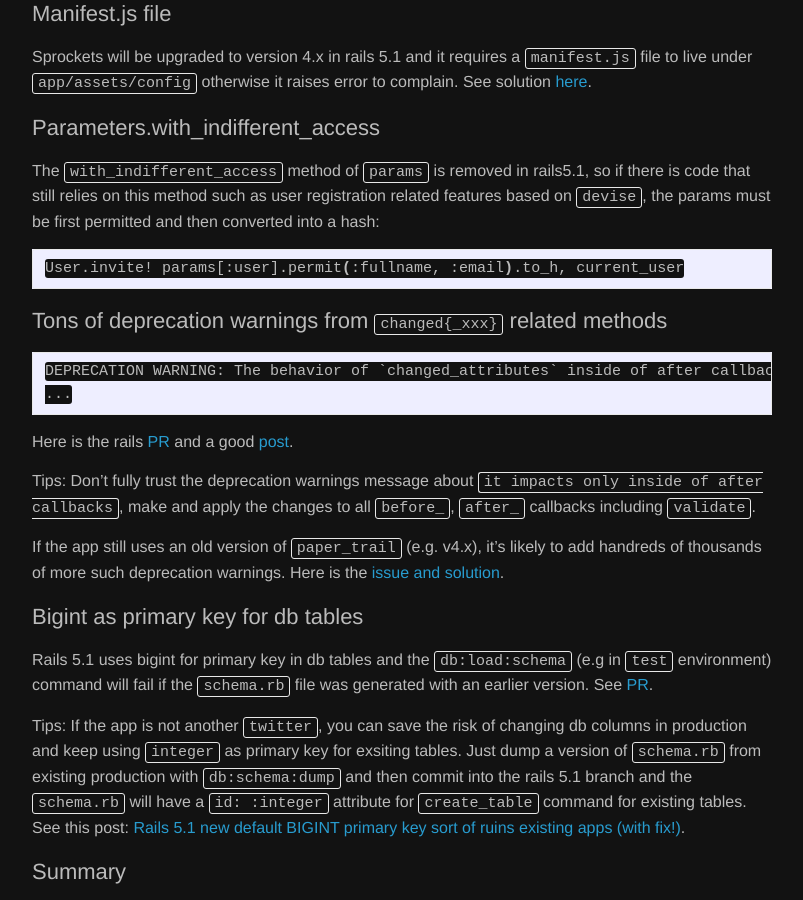
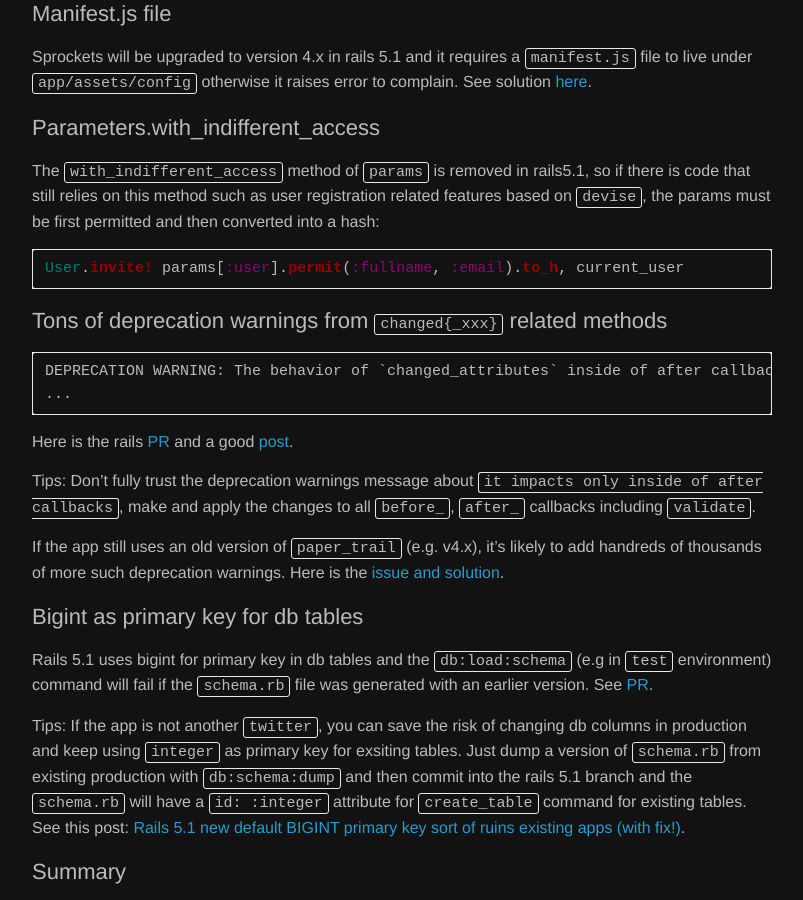
Before and after one commit to yuan-jiang/yuan-jiang.github.io, a Jekyll site: the page built from _posts/2020-09-06-upgrade-rails-from-5.0-to-5.1.md, in a window 1280 px wide and 900 px high, scrolled down 726 px. Shown: the whole window, without its empty margins (238-1041 px from the left). Built offline with Jekyll 4.4.1, drawn with Linux system fonts in a browser that asks for light colours; comment, search, counter and statistics services are not loaded.

Commit message:
Fix highlight syntax

````diff
--- a/_posts/2020-09-06-upgrade-rails-from-5.0-to-5.1.md
+++ b/_posts/2020-09-06-upgrade-rails-from-5.0-to-5.1.md
@@ -8,9 +8,9 @@
 
 ## Config defaults
 Since rails 5.1, it is needed to specify default configuration of which version should be loaded by default:
-```ruby
+{% highlight ruby %}
 config.load_defaults 5.1
-```
+{% endhighlight %}
 This means the app will load default configuration of rails 5.1 and it's earlier versions (i.e. `<= 5.0`) that are listed in below files:
 - `config/initializers/new_framework_defaults.rb` (generated when upgrading from 4.2 to 5.0)
 - `config/initializers/new_framework_defaults_5_1.rb` (generated when upgrading from 5.0 to 5.1)
@@ -24,15 +24,15 @@
 
 ## Parameters.with_indifferent_access
 The `with_indifferent_access` method of `params` is removed in rails5.1, so if there is code that still relies on this method such as user registration related features based on `devise`, the params must be first permitted and then converted into a hash:
-```bash
+{% highlight ruby %}
 User.invite! params[:user].permit(:fullname, :email).to_h, current_user
-```
+{% endhighlight %}
 
 ## Tons of deprecation warnings from `changed{_xxx}` related methods
-```
+{% highlight plain %}
 DEPRECATION WARNING: The behavior of `changed_attributes` inside of after callbacks will be changing in the next version of Rails. The new return value will reflect the behavior of calling the method after `save` returned (e.g. the opposite of what it returns now). To maintain the current behavior, use `saved_changes.transform_values(&:first)` instead. (called from block (6 levels) in <top (required)> at
 ...
-```
+{% endhighlight %}
 Here is the rails [PR](https://github.com/rails/rails/pull/25337) and a good [post](https://www.fastruby.io/blog/rails/upgrades/active-record-5-1-api-changes).
 
 Tips: Don't fully trust the deprecation warnings message about `it impacts only inside of after callbacks`, make and apply the changes to all `before_`, `after_` callbacks including `validate`.
````
